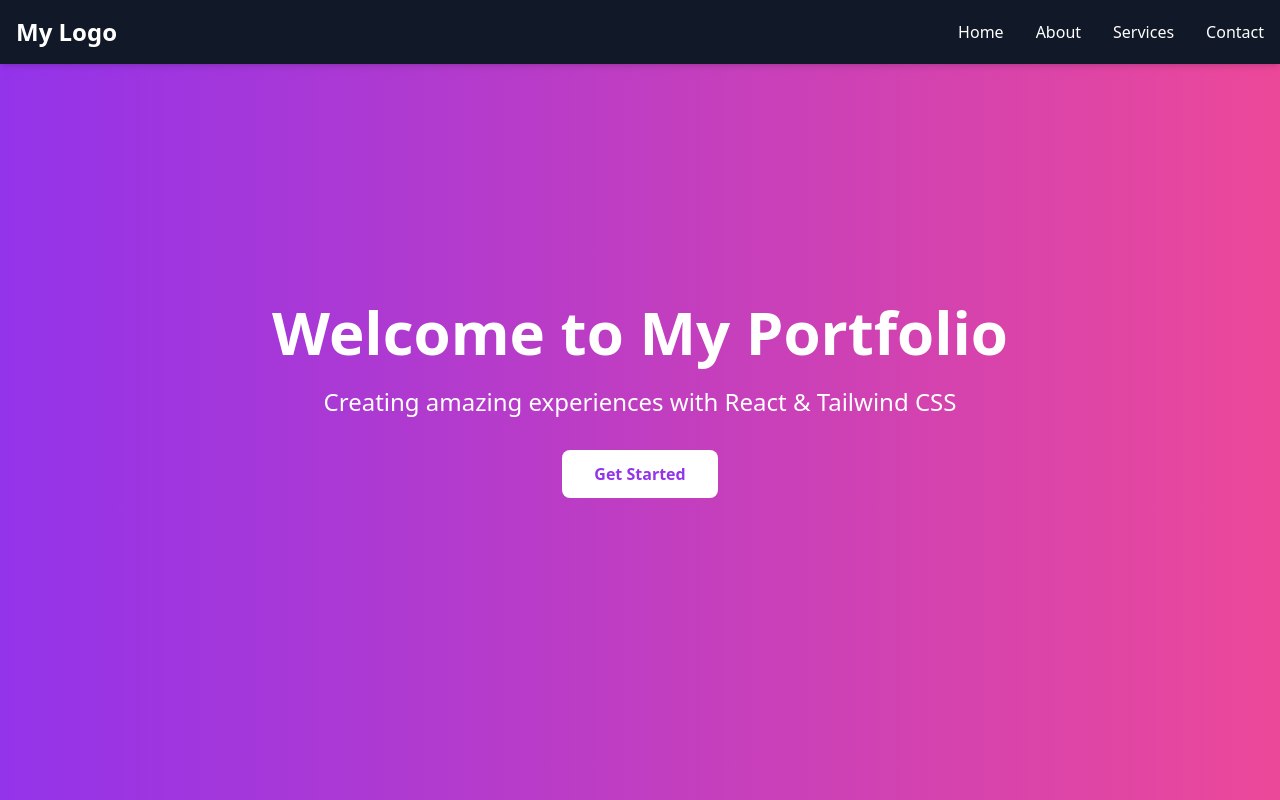
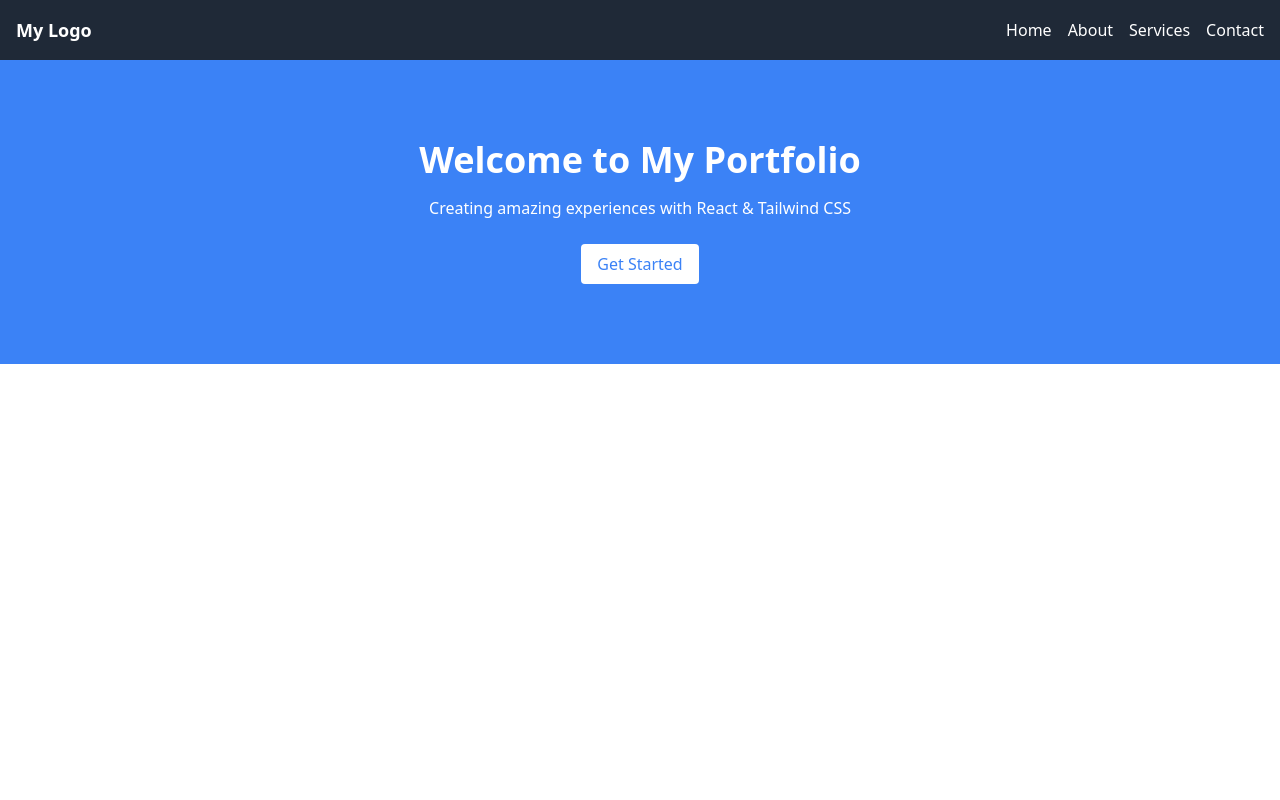
Before and after one commit to Nishithachekka/hero-navbar-portfolio, a React (Vite) app: page / in a window 1280 px wide. Built offline with nearby package versions, Linux system fonts and the light colour scheme.

Commit message:
Final Hero + Navbar with correct styling

```diff
--- a/src/App.jsx
+++ b/src/App.jsx
@@ -1,13 +1,12 @@
-import React from "react";
-import Navbar from "./components/Navbar";
-import Hero from "./components/Hero";
+import Navbar from './components/Navbar';
+import Hero from './components/Hero';
 
 function App() {
   return (
-    <>
+    <div className="App">
       <Navbar />
       <Hero />
-    </>
+    </div>
   );
 }
 
--- a/src/components/Hero.jsx
+++ b/src/components/Hero.jsx
@@ -1,17 +1,11 @@
-import React from "react";
-
-const Hero = () => {
+function Hero() {
   return (
-    <section className="h-screen flex flex-col justify-center items-center bg-gradient-to-r from-purple-600 to-pink-500 text-white text-center px-6">
-      <h1 className="text-5xl md:text-6xl font-bold mb-6">Welcome to My Portfolio</h1>
-      <p className="text-xl md:text-2xl mb-8">
-        Creating amazing experiences with React & Tailwind CSS
-      </p>
-      <button className="px-8 py-3 bg-white text-purple-600 rounded-lg font-semibold hover:bg-gray-200 transition">
-        Get Started
-      </button>
+    <section className="bg-blue-500 text-white p-20 text-center">
+      <h1 className="text-4xl font-bold">Welcome to My Portfolio</h1>
+      <p className="mt-4">Creating amazing experiences with React & Tailwind CSS</p>
+      <button className="mt-6 bg-white text-blue-500 px-4 py-2 rounded">Get Started</button>
     </section>
   );
-};
+}
 
 export default Hero;
--- a/src/components/Navbar.jsx
+++ b/src/components/Navbar.jsx
@@ -1,17 +1,17 @@
-import React from "react";
-
-const Navbar = () => {
+function Navbar() {
   return (
-    <nav className="w-full fixed top-0 bg-gray-900 text-white shadow-md p-4 flex justify-between items-center z-50">
-      <div className="text-2xl font-bold">My Logo</div>
-      <ul className="flex space-x-8">
-        <li className="hover:text-purple-400 cursor-pointer">Home</li>
-        <li className="hover:text-purple-400 cursor-pointer">About</li>
-        <li className="hover:text-purple-400 cursor-pointer">Services</li>
-        <li className="hover:text-purple-400 cursor-pointer">Contact</li>
-      </ul>
+    <nav className="bg-gray-800 text-white p-4">
+      <div className="container mx-auto flex justify-between items-center">
+        <div className="text-lg font-bold">My Logo</div>
+        <ul className="flex space-x-4">
+          <li>Home</li>
+          <li>About</li>
+          <li>Services</li>
+          <li>Contact</li>
+        </ul>
+      </div>
     </nav>
   );
-};
+}
 
 export default Navbar;
```
